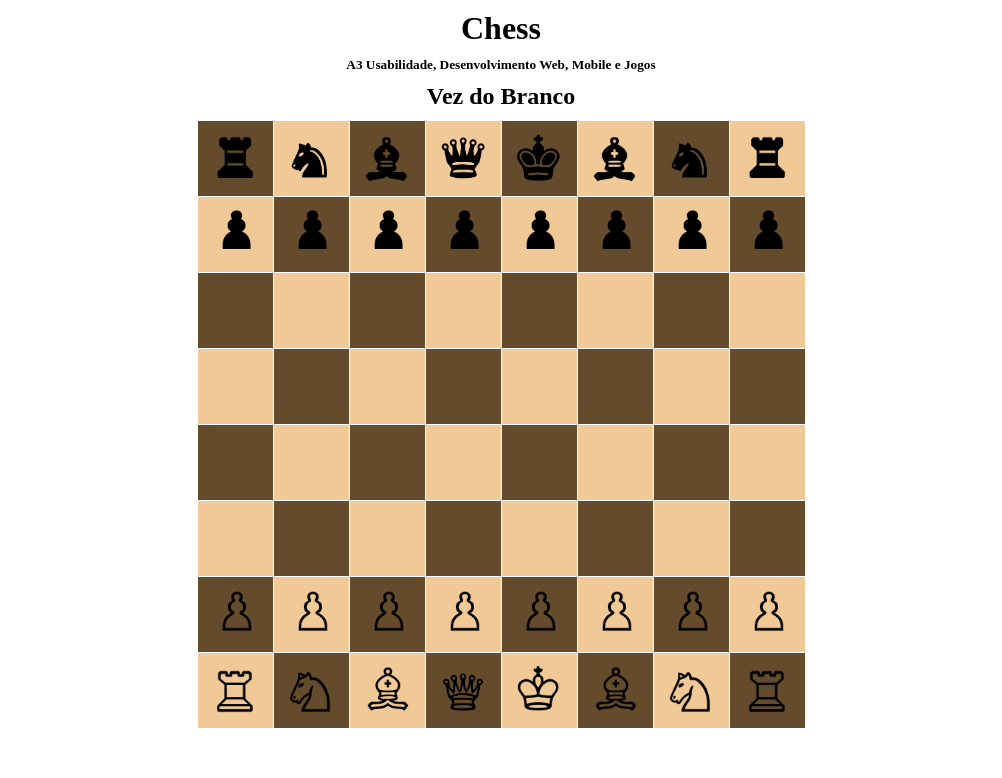
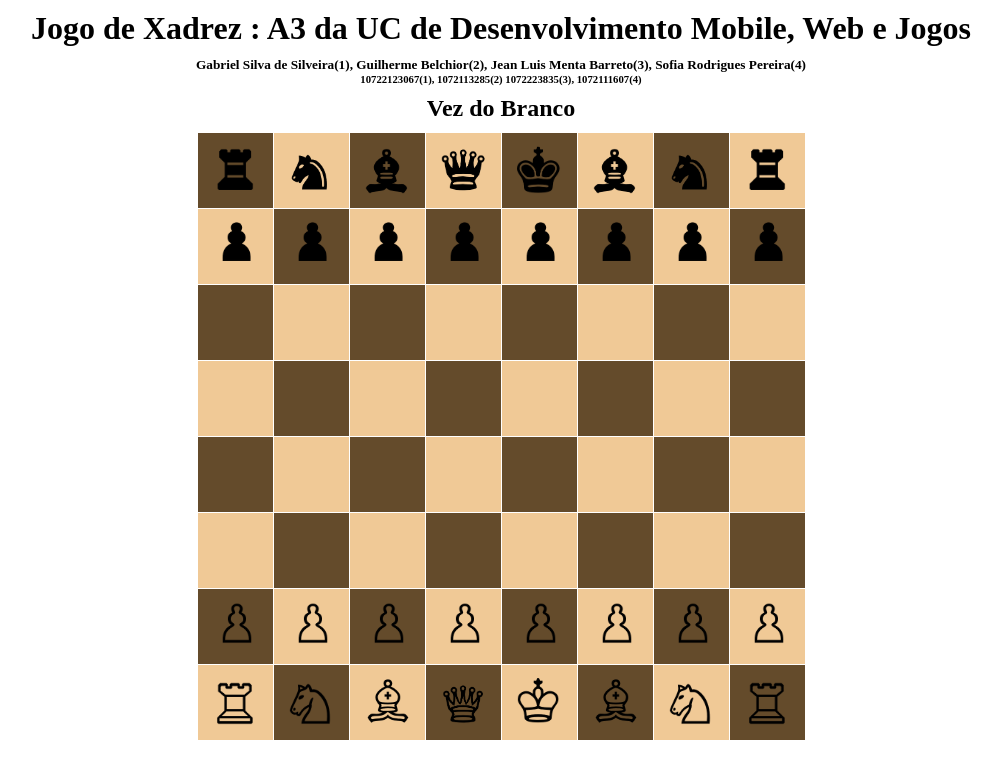
Before and after one commit to jeanmenta/chess-university, a plain HTML site: page index.html in a window 1280 px wide. Shown: the whole page, without its empty margins (139-1141 px from the left). Drawn offline with Linux system fonts and the light colour scheme.

Commit message:
add: nomes e ra adicionados, mudança de titulo

```diff
--- a/index.html
+++ b/index.html
@@ -5,7 +5,6 @@
     <meta charset="UTF-8">
     <meta http-equiv="X-UA-Compatible" content="IE=edge">
     <meta name="viewport" content="width=device-width, initial-scale=1.0">
-    <meta name="author" content="Jahid Khan">
     <link rel="stylesheet" href="Chess.css">
 
     <title>Chess</title>
@@ -14,9 +13,10 @@
 
 <body>
 
-    <!-- <h1>Chess <h4>(Made by : Jahid Khan)</h4></h1> -->
-    <h1>Chess</h1>
-    <h5>A3 Usabilidade, Desenvolvimento Web, Mobile e Jogos</h5>
+    <!-- <h1>Chess</h1> -->
+    <h1>Jogo de Xadrez : A3 da UC de Desenvolvimento Mobile, Web e Jogos</h1>
+    <h5>Gabriel Silva de Silveira(1), Guilherme Belchior(2), Jean Luis Menta Barreto(3), Sofia Rodrigues Pereira(4)</h5>
+    <h6>10722123067(1), 1072113285(2) 1072223835(3), 1072111607(4)</h6>
     <h2 id="tog">Vez do Branco</h2>
 
 
```
